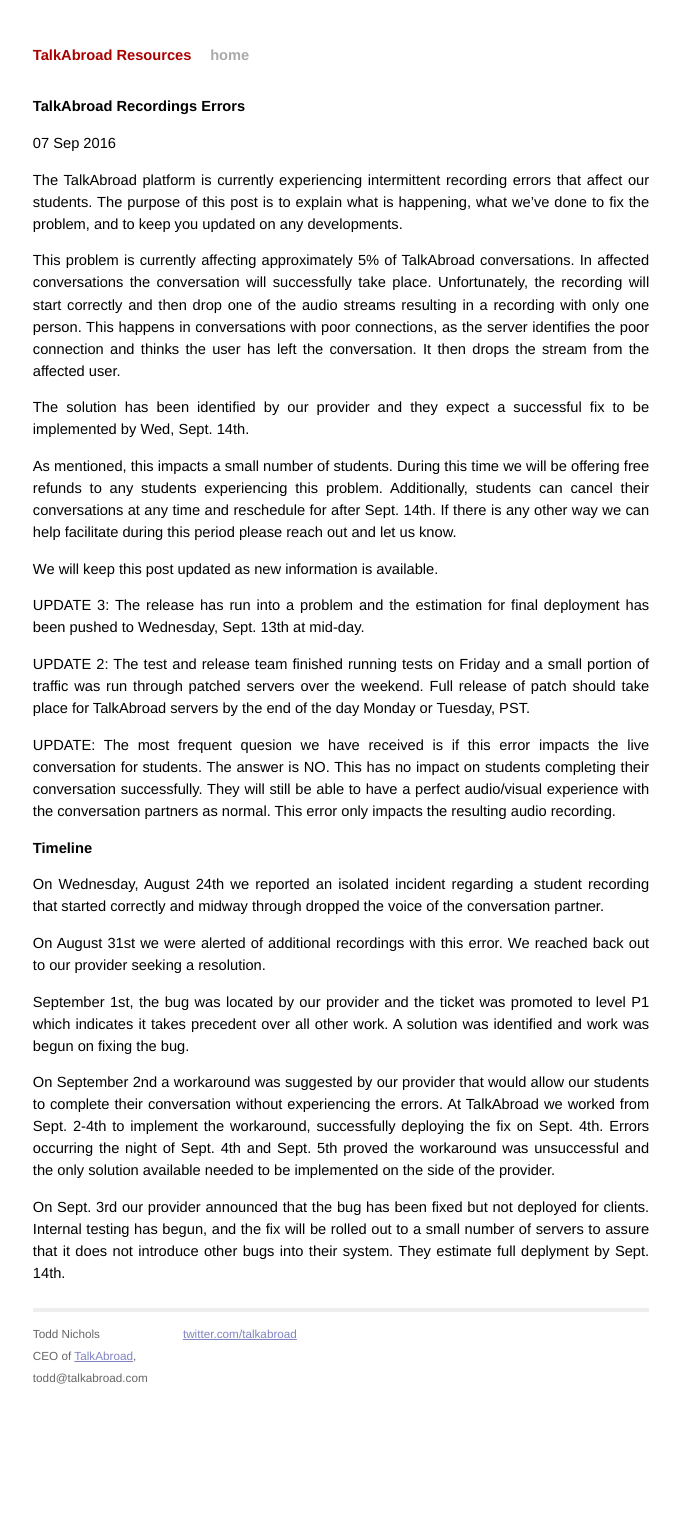
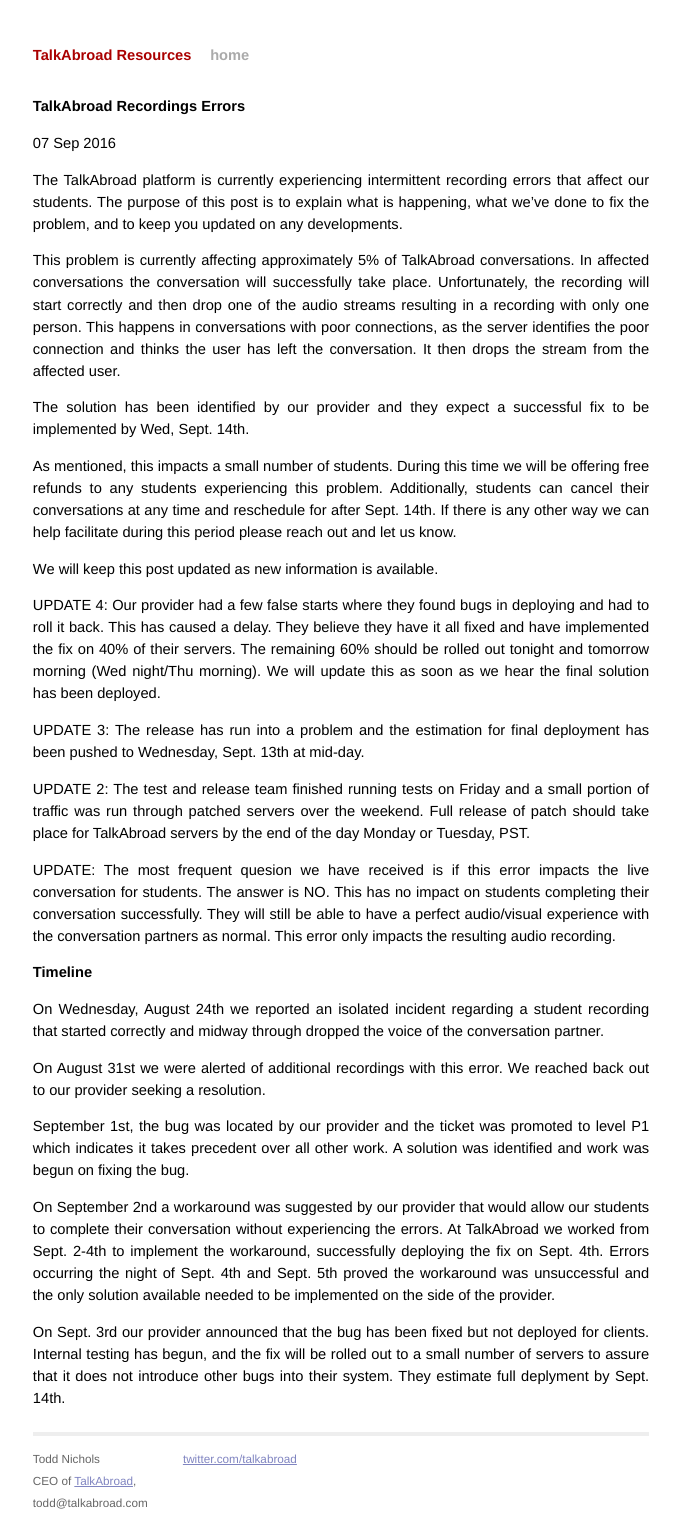
Before and after one commit to toddnichols/toddnichols.github.io, a Jekyll site: the page built from _posts/2016-09-07-talkabroad-recordings-update.md, in a window 1280 px wide. Shown: the whole page, without its empty margins (299-980 px from the left). Built offline with Jekyll 4.4.1, drawn with Linux system fonts in a browser that asks for light colours; before the commit the page ends 1401 px from its top, so only the background shows below that.

Commit message:
updatin g

```diff
--- a/_posts/2016-09-07-talkabroad-recordings-update.md
+++ b/_posts/2016-09-07-talkabroad-recordings-update.md
@@ -18,6 +18,8 @@
 
 We will keep this post updated as new information is available.
 
+UPDATE 4: Our provider  had a few false starts where they found bugs in deploying and had to roll it back. This has caused a delay. They believe they have it all fixed and have implemented the fix on 40% of their servers. The remaining 60% should be rolled out tonight and tomorrow morning (Wed night/Thu morning). We will update this as soon as we hear the final solution has been deployed.
+
 UPDATE 3: The release has run into a problem and the estimation for final deployment has been pushed to Wednesday, Sept. 13th at mid-day.
 
 UPDATE 2: The test and release team finished running tests on Friday and a small portion of traffic was run through patched servers over the weekend. Full release of patch should take place for TalkAbroad servers by the end of the day Monday or Tuesday, PST.
```
